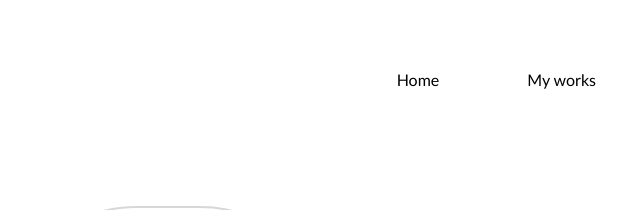
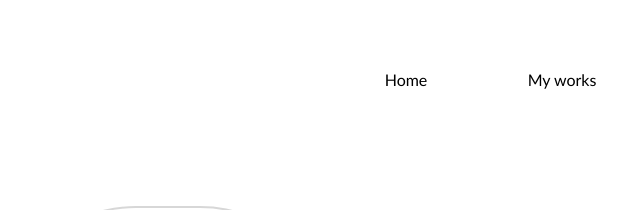
Before and after one commit to eaterz/eaterz.github.io, a plain HTML site: page index.html in a window 1280 px wide. Shown: the top 210 px of the page, 640-1280 px from the left. Drawn offline with Linux system fonts and the light colour scheme.

Commit message:
Update style.css

```diff
--- a/style.css
+++ b/style.css
@@ -41,12 +41,15 @@ html {
       height: 100px;
     }
     .active {
-      display: block;
+      display: flex;
+      align-items: center;
+      justify-content: center;
       color: rgb(0, 0, 0);
       text-align: center;
-      padding: 14px 16px;
+      width: 100px;
+      height: 50px;
       text-decoration: none;
-
+      transition-duration: 0.4s;
     }
 
     .active:hover{
@@ -54,7 +57,7 @@ html {
       font-size: large;
       color: white;
       background-color: rgb(0, 0, 0);
-      transition-duration: 0.4s;
+
       cursor: pointer;
     }
     .apaks{
```
